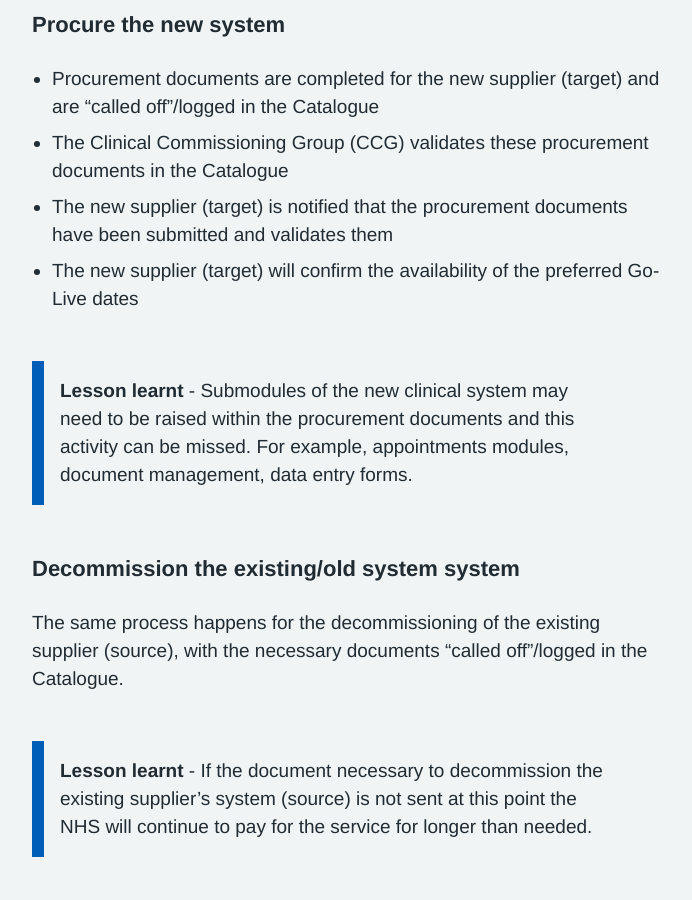
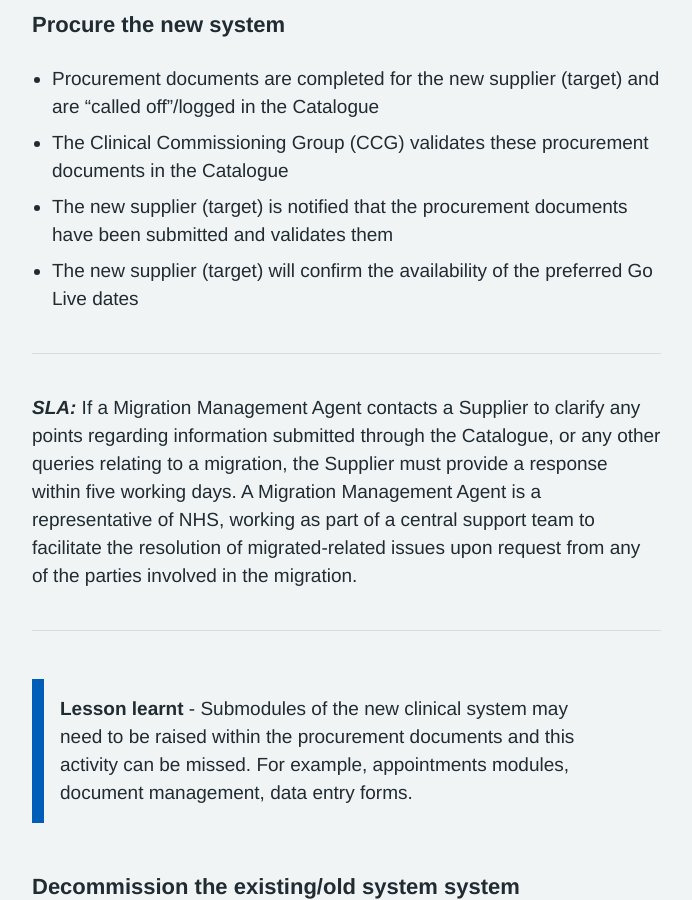
Before and after one commit to nhsconnect/prm-practice-migration, a Jekyll site: the page built from guide/00-get-started.md, in a window 1280 px wide and 900 px high, scrolled down 1895 px. Shown: the whole window, without its empty margins (128-820 px from the left). Built offline with Jekyll 4.4.1, drawn with Linux system fonts in a browser that asks for light colours; some web fonts are replaced.

Commit message:
added Supplier SLA regarding Migration Agent

```diff
--- a/guide/00-get-started.md
+++ b/guide/00-get-started.md
@@ -57,8 +57,13 @@ The initial registration of the migration on the Catalogue is usually completed
 <!-- [GAP] Need to add details that explain how to complete equivalent of 'Schedule A' on the Catalogue -->
 * The new supplier (target) is notified that the procurement documents have been submitted and validates them
 <!-- [GAP] need to specify what the target supplier is reviewing and validating if not a Schedule A -->
-* The new supplier (target) will confirm the availability of the preferred Go-Live dates
+* The new supplier (target) will confirm the availability of the preferred Go Live dates
 
+* * *
+**_SLA:_**  If a Migration Management Agent contacts a Supplier to clarify any points regarding information submitted through the Catalogue, or any other queries relating to a migration, the Supplier must provide a response within five working days. A Migration Management Agent is a representative of NHS, working as part of a central support team to facilitate the resolution of migrated-related issues upon request from any of the parties involved in the migration.
+* * *
+<!-- [UPLIFT] added reference to the Supplier SLA in terms of responding to queries from a Migration Management Agent -->
+<!-- [GAP] need to clarify the exact definition of a Migration Management Agent -->
 
 {%- capture lesson_learnt_2 -%}
 __Lesson learnt__ - Submodules of the new clinical system may need to be raised within the procurement documents and this activity can be missed. For example, appointments modules, document management, data entry forms.
```
